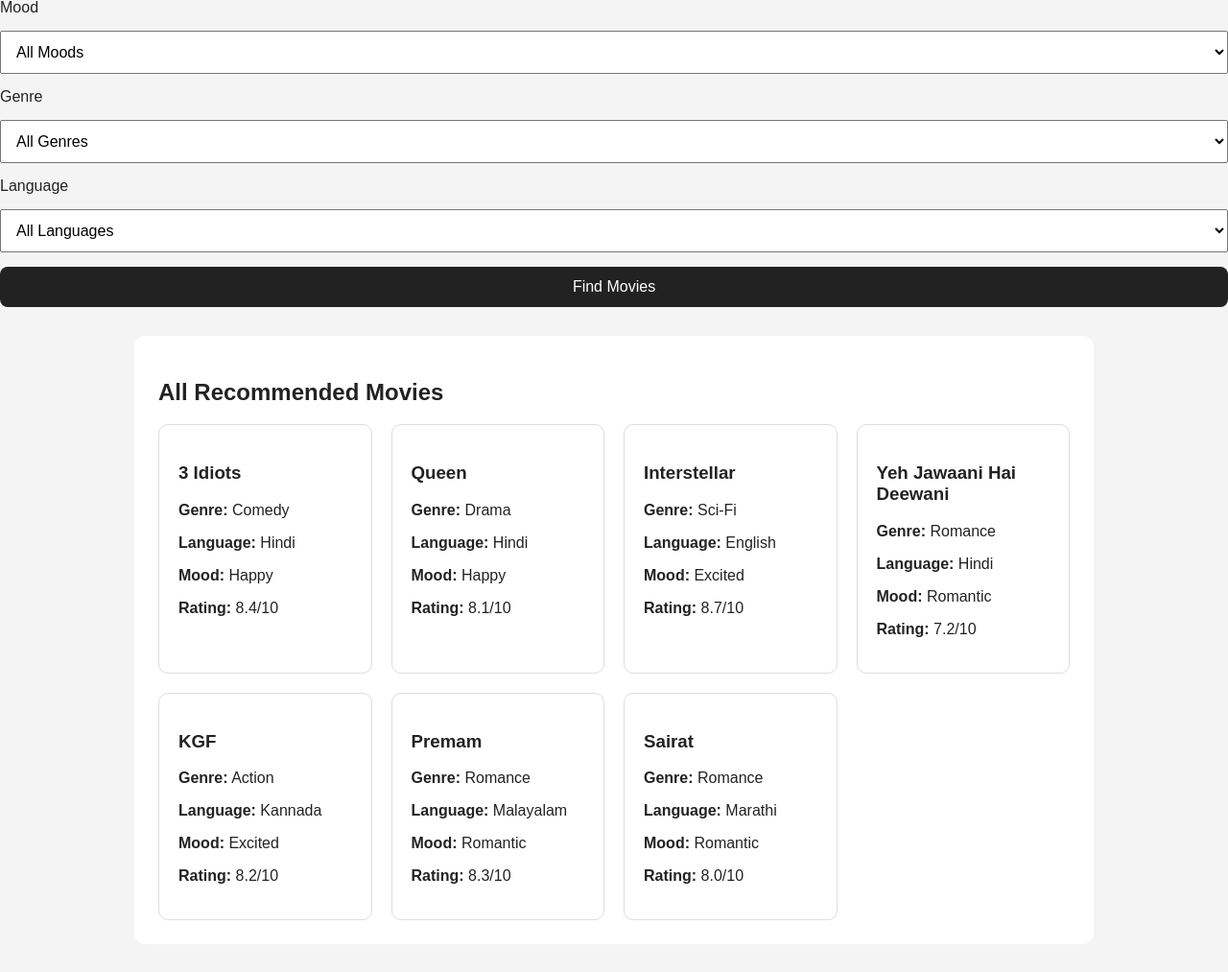
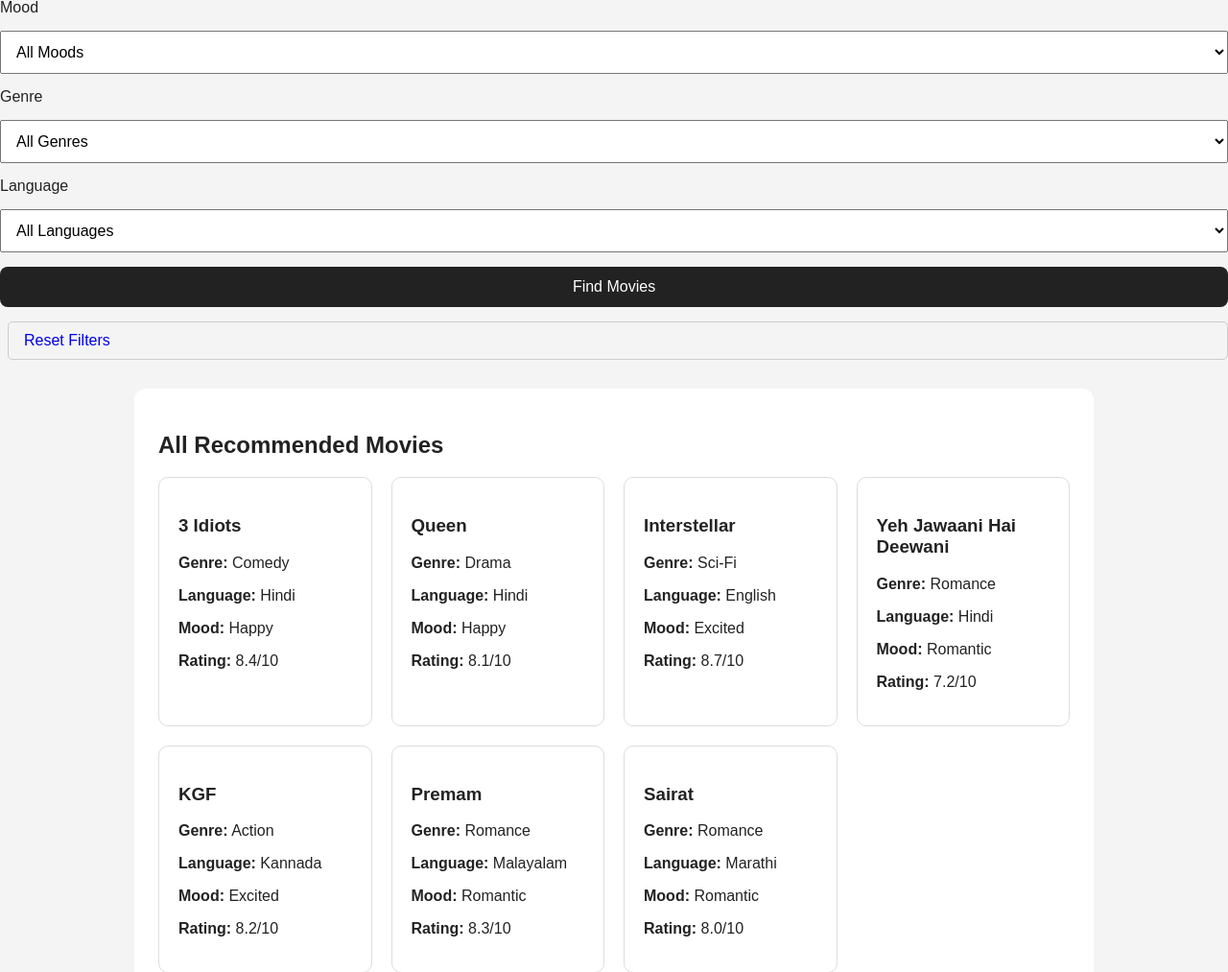
Before and after one commit to AmitRJagdale/Movie-Mood-Matcher, a Flask app: page / in a window 1280 px wide. Shown: the part 271-1284 px from the top of the page at 96% size. Run offline with Flask 3, Linux system fonts and the light colour scheme.

Commit message:
Add reset filters option

```diff
--- a/static/style.css
+++ b/static/style.css
@@ -85,3 +85,12 @@ footer {
     background: #222;
     color: white;
 }
+
+.reset-button {
+    display: inline-block;
+    padding: 10px 16px;
+    margin-left: 8px;
+    text-decoration: none;
+    border-radius: 5px;
+    border: 1px solid #ccc;
+}
--- a/templates/index.html
+++ b/templates/index.html
@@ -133,7 +133,9 @@
         </select>
 
 
-        <button type="submit">Find Movies</button>
+       <button type="submit">Find Movies</button>
+
+       <a href="/" class="reset-button">Reset Filters</a>
 
     </form>
 
```
